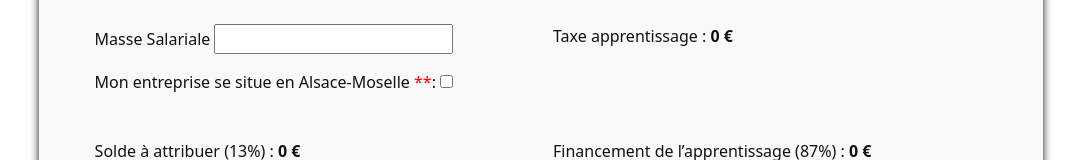
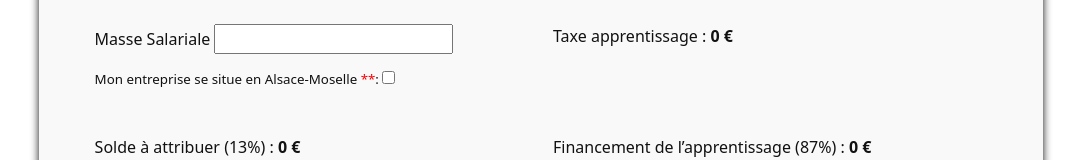
Before and after one commit to kaiodigital/simulatorTA, a plain HTML site: page index.html in a window 1280 px wide. Shown: the part 180-340 px from the top of the page, without its empty margins (99-1180 px from the left). Drawn offline with nearby package versions, Linux system fonts and the light colour scheme.

Commit message:
font size check

```diff
--- a/index.html
+++ b/index.html
@@ -31,7 +31,7 @@
             </p>
           </div>
         </div>
-        <p class="titleSimulator">
+        <p class="titleSimulator" style="font-size: smaller;">
           Mon entreprise se situe en Alsace-Moselle <span style="color: red;">**</span>:
           <input
             type="checkbox"
```
